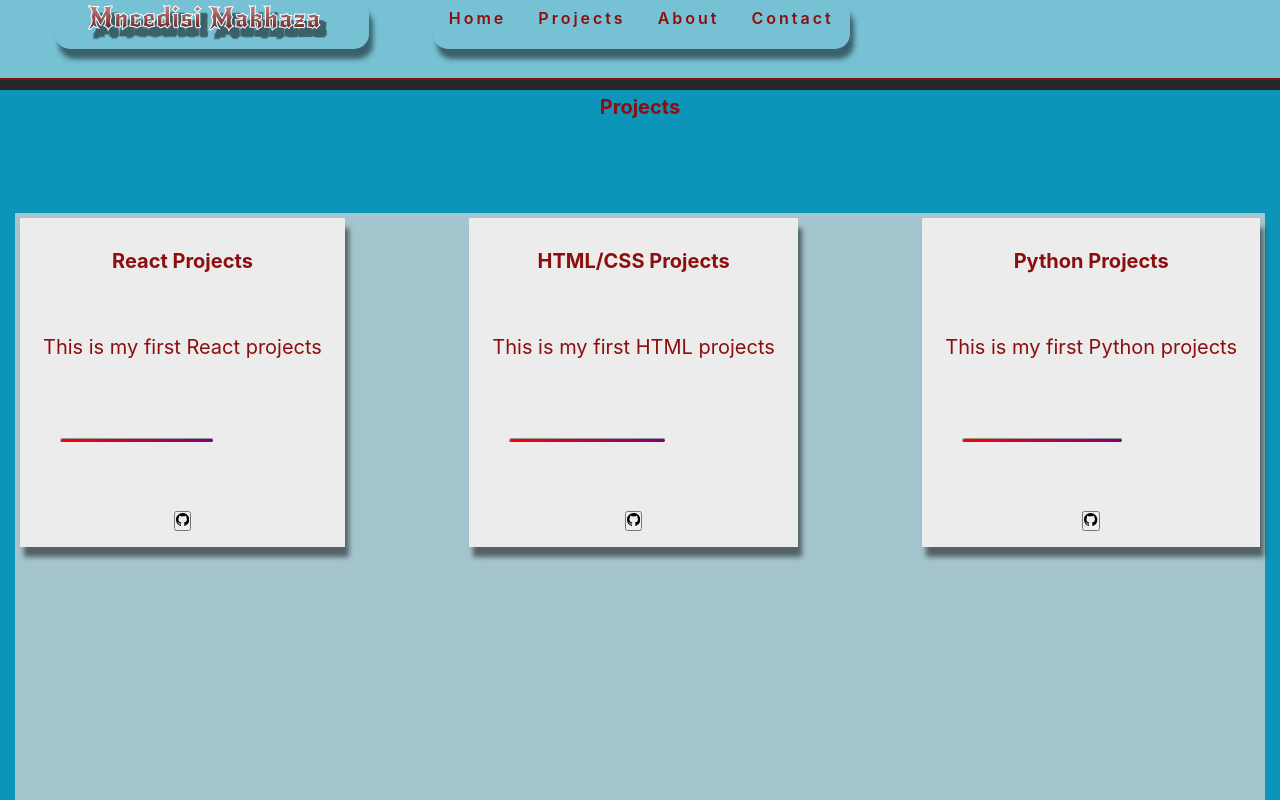
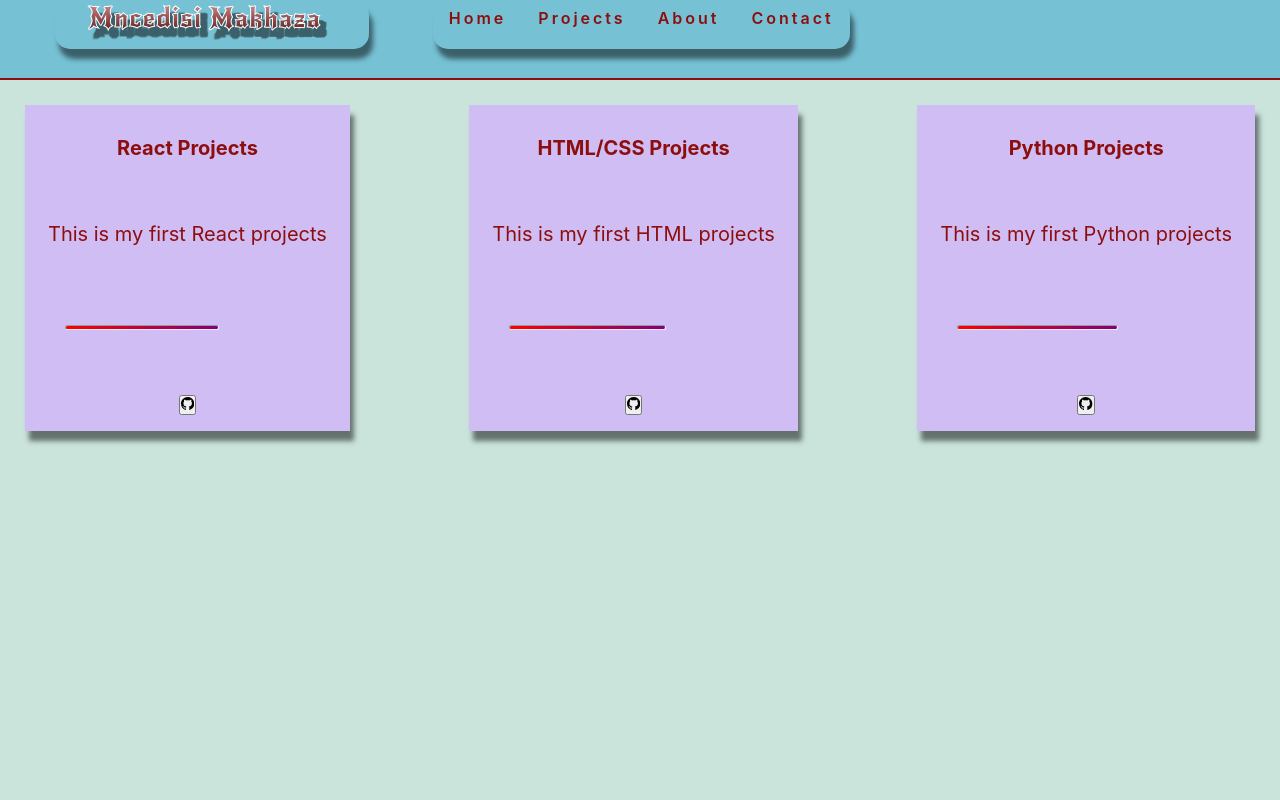
Before and after one commit to Mncedy/Mncedisi, a React (Create React App) app: page /project in a window 1280 px wide. Shown: the top 800 px of the page. Built offline with nearby package versions, Linux system fonts and the light colour scheme.

Commit message:
Update the project page

```diff
--- a/src/App.css
+++ b/src/App.css
@@ -47,6 +47,17 @@ h3 {
 h4 {
   padding: 2rem;
   color: var(--blueGreen);
+}
+.buttons {
+  margin: 1rem;
+  padding: 0.4rem 0.9rem;
+  border: 3px solid var(--mainRed);
+  transition: var(--mainTransition);
+  text-transform: uppercase;
+  cursor: pointer;
+  border-radius: 20px;
+  box-shadow: var(--darkShadow);
+  background: var(--morningSky);
 }
 
 /* root elements*/
@@ -238,28 +249,27 @@ nav {
 }
 /* End of Banner */
 
-/* Work */
-.work {
-  background: var(--darkGrey);
+/* Project */
+.project-div {
+  background: var(--mainGrey);
   text-align: center;
 }
-/* Project */
 .project-container {
   display: flex;
   justify-content: space-between;
   min-height: calc(100vh - 66px);
-  background: #a5c5ce;
+  background: var(--morningSky);
 }
 .project-div1 {
-  background: var(--mainGrey);
-  margin: 5px;
+  background: var(--mediumPurple);
+  margin: 25px;
   padding: 1rem 0.5rem;
   display: grid;
   grid-template-columns: repeat(auto-fit, minmax(255px, 1fr));
   row-gap: 2rem;
   column-gap: 50%;
   box-shadow: var(--darkShadow);
-  height: 80%;
+  height: 100%;
 }
 @media screen and (max-width: 768px) {
   .project-container {
@@ -270,9 +280,7 @@ nav {
     grid-column-gap: 80%;
   }
 }
-.work {
-  background: #0c94b9;
-}
+
 /* End of Project */
 .pic {
   height: 240px;
--- a/src/Pages/about.js
+++ b/src/Pages/about.js
@@ -57,10 +57,10 @@ export const About = () => {
         </div>
         <div className="edu">
           <h2 id="h2Tag">Education</h2>
-          <span>
+          <h4>
             February 2017- November 2019
             <br /> • Durban University of Technology
-          </span>
+          </h4>
           <h4>
             Information and Communication Technology Diploma in Business
             Analysis
@@ -71,10 +71,10 @@ export const About = () => {
             facilitate <br /> the alignment of IT and business processes.
           </p>
           <hr></hr>
-          <span>
+          <h4>
             February 2011- June 2012
             <br /> • Mnambithi FET College
-          </span>
+          </h4>
           <h4>N6 Diploma in Financial Management</h4>
           <p id="pTag">
             Learners will demonstrate the ability to select and apply financial
@@ -87,10 +87,10 @@ export const About = () => {
           </p>
           <hr></hr>
           <h2 id="h2Tag">Working Experience</h2>
-          <span>
+          <h4>
             NOVEMBER 2012 – JANUARY 2017
             <br /> • Khethekile Mining
-          </span>
+          </h4>
           <p id="pTag">
             Designation: Electric Drill Operator • (Safety Representative)
             <br />
--- a/src/Pages/contact.js
+++ b/src/Pages/contact.js
@@ -22,13 +22,12 @@ const Contact = () => {
           And then after I went to Mncambithi FET college, where I obtained my
           N4, N5 and N6 certification.
           <br /> Few months later I was an employee at Khethekile Mining, where
-          i worked as an Electric Drill Operator for 4 years. I was elected as a
+          I worked as an Electric Drill Operator for 4 years. I was elected as a
           safety representative for my team.
           <br /> All this has given me a new and unique perspective. Whether in
           personal matter or in projects, the same values hold true.
           <br />
           <strong>
-            {" "}
             What is the problem? And what is the solution/s for that problem.
           </strong>
         </p>
@@ -77,6 +76,27 @@ const Contact = () => {
             212 Sphiwe Zuma Avenue <br /> Glenmore <br /> Durban <br /> 4001
           </strong>
         </p>
+        <div></div>
+        <h1>Let's hang out</h1>
+        <a
+          href="https://github.com/Mncedy"
+          rel="noopener noreferrer"
+          target="_blank"
+        >
+          <button type="button" className="buttons">
+            Github
+          </button>
+        </a>
+        <br />
+        <a
+          href="linkedin.com/in/mncedisi-makhaza-719530b4"
+          rel="noopener noreferrer"
+          target="_blank"
+        >
+          <button type="button" className="buttons">
+            LinkedIn
+          </button>
+        </a>
       </div>
     </div>
   );
--- a/src/Pages/project.js
+++ b/src/Pages/project.js
@@ -4,15 +4,14 @@ import { GoMarkGithub } from "react-icons/go";
 
 const Project = () => {
   return (
-    <div>
-      <Work title="Projects">
+    <div className="project-div">
       <div className="project-container">
         <div className="project-div1">
           <h3>React Projects</h3>
           <p>This is my first React projects</p>
           <hr></hr>
           <a
-              href="http://Google.com"
+            href="https://github.com/Mncedy"
             rel="noopener noreferrer"
             target="_blank"
           >
@@ -26,7 +25,7 @@ const Project = () => {
           <p>This is my first HTML projects</p>
           <hr></hr>
           <a
-              href="http://Google.com"
+            href="https://github.com/Mncedy"
             rel="noopener noreferrer"
             target="_blank"
           >
@@ -40,7 +39,7 @@ const Project = () => {
           <p>This is my first Python projects</p>
           <hr></hr>
           <a
-              href="http://Google.com"
+            href="https://github.com/Mncedy"
             rel="noopener noreferrer"
             target="_blank"
           >
@@ -50,7 +49,7 @@ const Project = () => {
           </a>
         </div>
       </div>
-      </Work>
+      <h4>Project I've done</h4>
     </div>
   );
 };
--- a/src/assets/work.js
+++ b/src/assets/work.js
@@ -1,9 +1,8 @@
 import React from "react";
 
-export default function Work({ title, subtitle, child, children }) {
+export default function Work({ subtitle, child, children }) {
   return (
     <div className="work">
-      <h3>{title}</h3>
       <h4>{subtitle}</h4>
       <div>{child}</div>
       <p>{children}</p>
```
Lines whose indentation alone changed are shown as unchanged.
